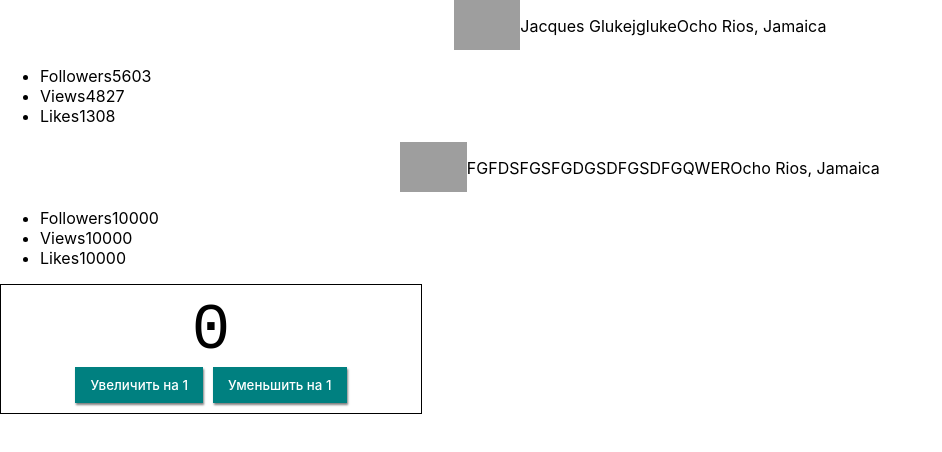
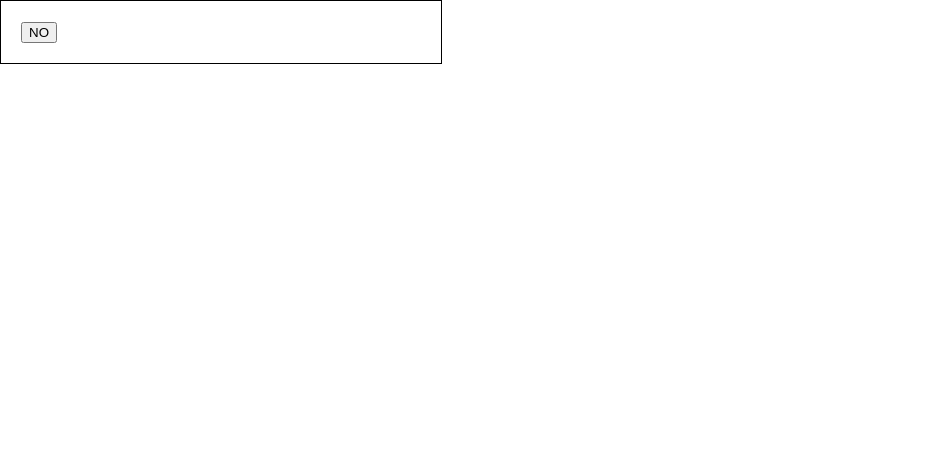
Before and after one commit to AdamenkoVadim/React-Practis, a React (Create React App) app: page / in a window 1280 px wide. Shown: the top 452 px of the page, without its empty margins (0-942 px from the left). Built offline with nearby package versions, Linux system fonts and the light colour scheme; grey boxes are pictures that could not be loaded.

Commit message:
comm 2903-3

```diff
--- /dev/null
+++ b/src/Style.css
@@ -0,0 +1,28 @@
+body {
+    margin: 0;
+    padding: 20px;
+    background-color: #fff;
+    color: #2a2a2a;
+    line-height: 1.3;
+    font-family: 'Helvetica Neue', -apple-system, BlinkMacSystemFont, 'Segoe UI',
+      Roboto, Oxygen, Ubuntu, Cantarell, 'Open Sans', sans-serif;
+  }
+
+  img {
+    display: block;
+    max-width: 100%;
+    height: auto;
+  }
+
+  h1,
+  h2,
+  h3,
+  h4,
+  h5,
+  h6 {
+    margin-top: 0;
+  }
+
+  p {
+    margin-top: 0;
+  }
--- a/src/components/App.jsx
+++ b/src/components/App.jsx
@@ -1,10 +1,11 @@
-import Profile from './Profile/profile';
+/* import Profile from './Profile/profile';
 import user from './Profile/user.json';
-import Counter from './Counter/Counter'
+import Counter from './Counter/Counter' */
+import Dropdown from './Dropdown/Dropdown';
 export const App = () => {
   return (
     <div>
-      {user.map(user => (
+    {/*   {user.map(user => (
        <Profile
           key={user.id}
           username={user.username}
@@ -15,7 +16,8 @@ export const App = () => {
       />
 
       ))}
-      <Counter />
+      <Counter /> */}
+      <Dropdown />
     </div>
 
 
--- /dev/null
+++ b/src/components/Dropdown/Dropdown.css
@@ -0,0 +1,17 @@
+.Dropdown {
+    position: relative;
+    width: 400px;
+    padding: 20px;
+    border: 1px solid black;
+  }
+
+  .Dropdown__menu {
+    position: absolute;
+    top: 100%;
+    left: 0;
+    width: 100%;
+    padding: 20px;
+    text-align: center;
+    background-color: teal;
+    color: white;
+  }
--- /dev/null
+++ b/src/components/Dropdown/Dropdown.jsx
@@ -0,0 +1,41 @@
+import React, { Component } from 'react';
+import './Dropdown.css';
+
+
+class Dropdown extends Component {
+    state = {
+        visable: false
+    }
+
+    toggle = () => {
+        this.setState(prevState =>({
+            visable: !prevState.visable,
+        }));
+    };
+
+/*     show = () => {
+     this.setState({visable: true})
+    }
+
+    hide = () => {
+        this.setState({visable: false})
+    } */
+    render() {
+        return (
+          <div className="Dropdown">
+            <button
+              type="button"
+              className="Dropdown__toggle"
+              onClick={this.toggle}
+            >{this.state.visable ? 'YES': 'NO'}
+            </button>
+
+            {this.state.visable && (
+            <div className = "Dropdown__menu">menu</div>
+            )}
+          </div>
+        );
+      };
+    };
+
+    export default Dropdown;
```
